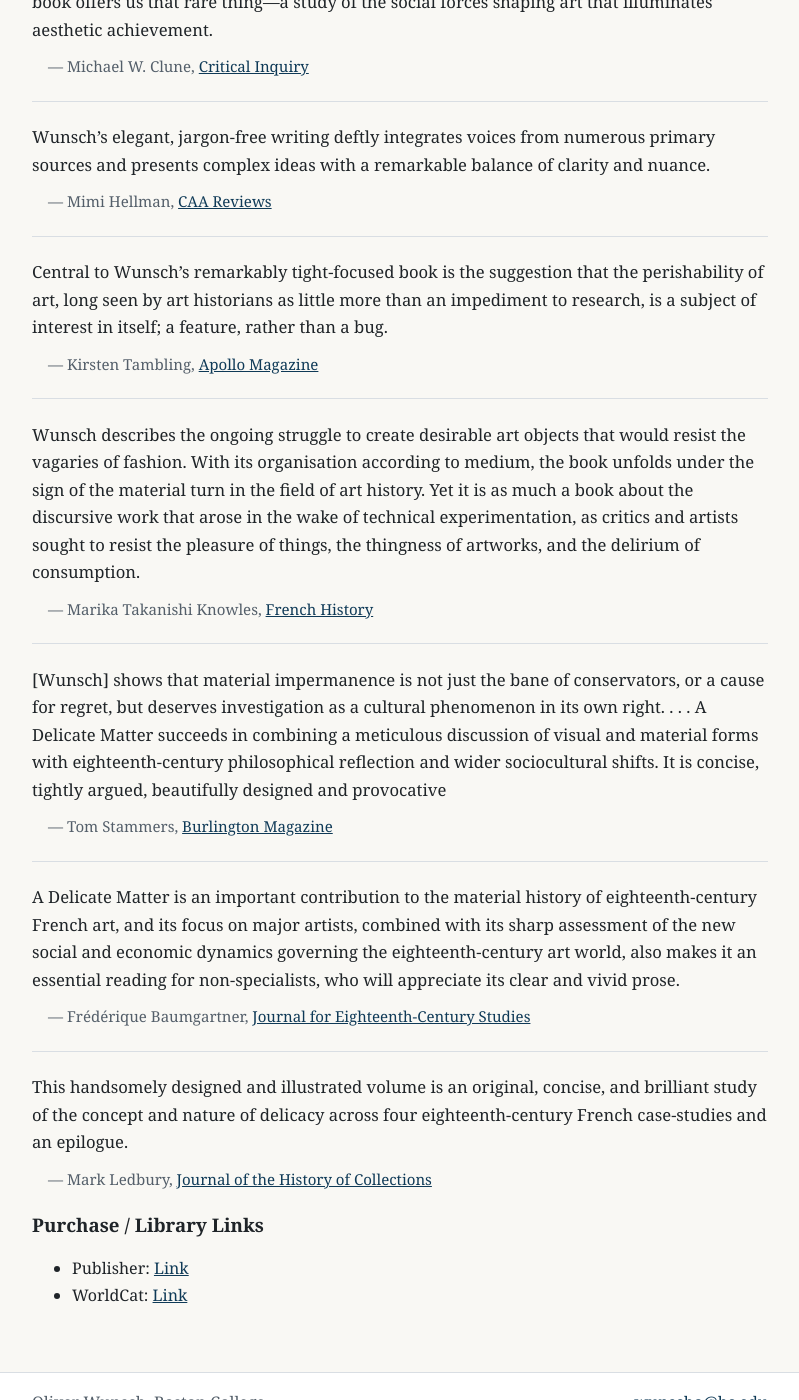
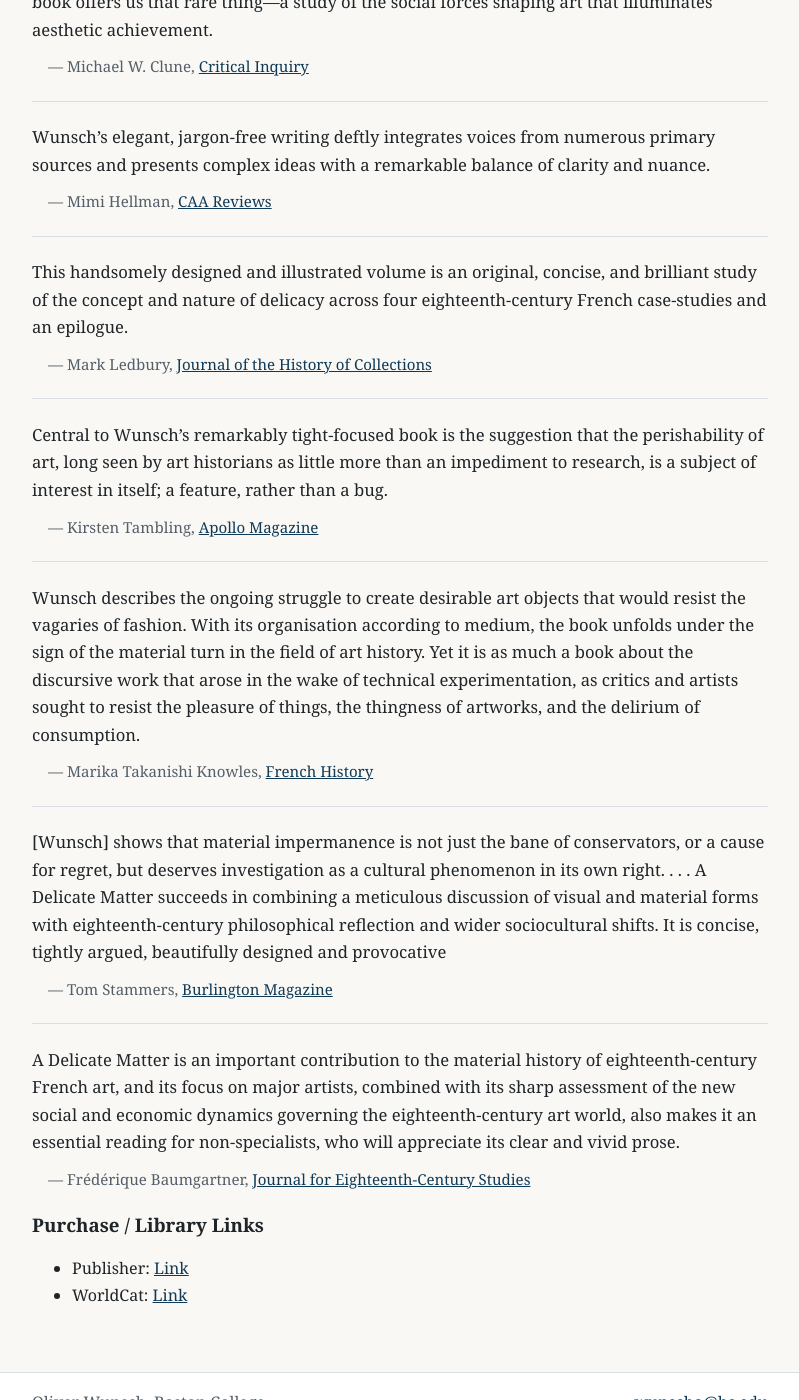
Before and after one commit to owunsch/owunsch.github.io, a Jekyll site: the page built from book.md, in a window 1280 px wide and 1400 px high, scrolled down 635 px. Shown: the whole window, without its empty margins (240-1039 px from the left). Built offline with Jekyll 4.4.1, drawn with Linux system fonts in a browser that asks for light colours; part of the change alters nothing that is shown.

```diff
--- a/book.md
+++ b/book.md
@@ -10,6 +10,10 @@ reviews:
     reviewer: "Mimi Hellman"
     publication: "CAA Reviews"
     url: "https://www.caareviews.org/reviews/4255"
+  - quote: "This handsomely designed and illustrated volume is an original, concise, and brilliant study of the concept and nature of delicacy across four eighteenth-century French case-studies and an epilogue."
+    reviewer: "Mark Ledbury"
+    publication: "Journal of the History of Collections"
+    url: "https://academic.oup.com/jhc/advance-article-abstract/doi/10.1093/jhc/fhaf039/8371856"
   - quote: "Central to Wunsch’s remarkably tight-focused book is the suggestion that the perishability of art, long seen by art historians as little more than an impediment to research, is a subject of interest in itself; a feature, rather than a bug."
     reviewer: "Kirsten Tambling"
     publication: "Apollo Magazine"
@@ -26,10 +30,6 @@ reviews:
     reviewer: "Frédérique Baumgartner"
     publication: "Journal for Eighteenth-Century Studies"
     url: "https://doi.org/10.1111/1754-0208.12978"
-  - quote: "This handsomely designed and illustrated volume is an original, concise, and brilliant study of the concept and nature of delicacy across four eighteenth-century French case-studies and an epilogue."
-    reviewer: "Mark Ledbury"
-    publication: "Journal of the History of Collections"
-    url: "https://academic.oup.com/jhc/advance-article-abstract/doi/10.1093/jhc/fhaf039/8371856"
 ---
 # Book
 
```
